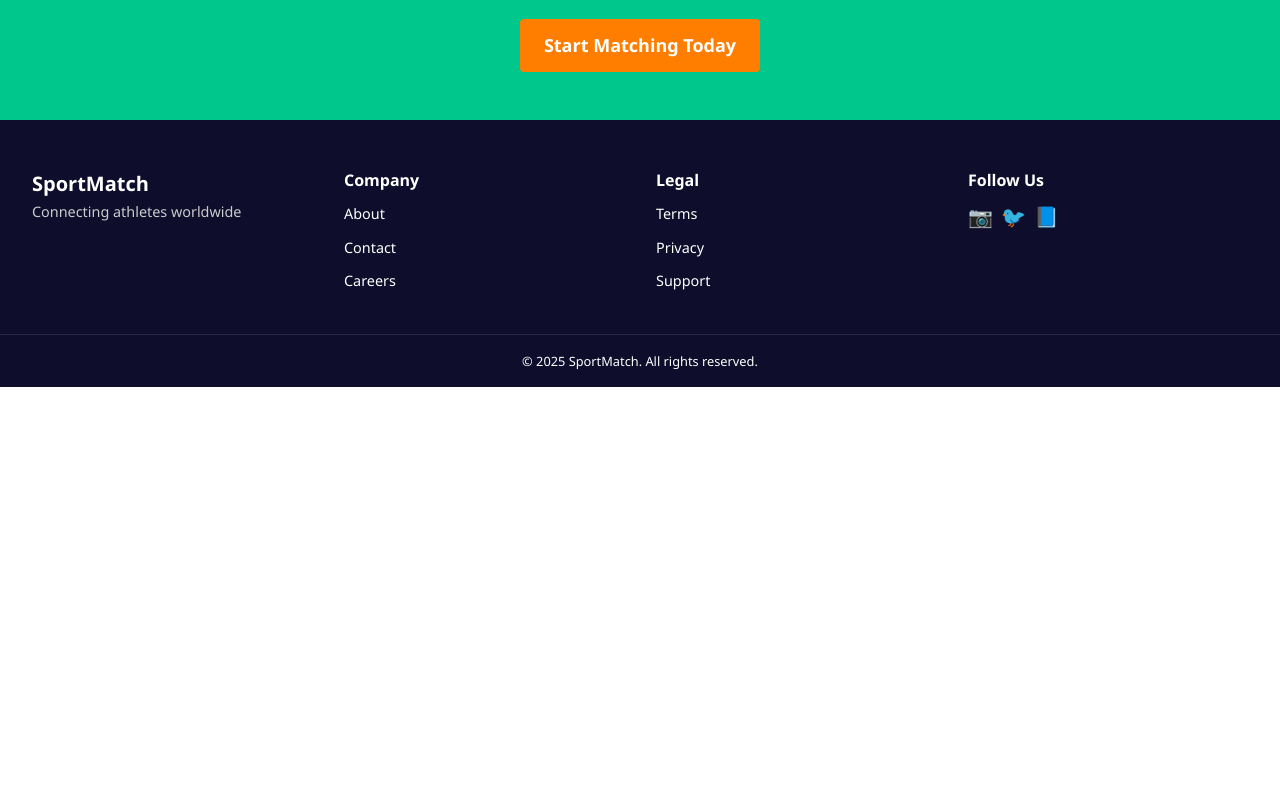
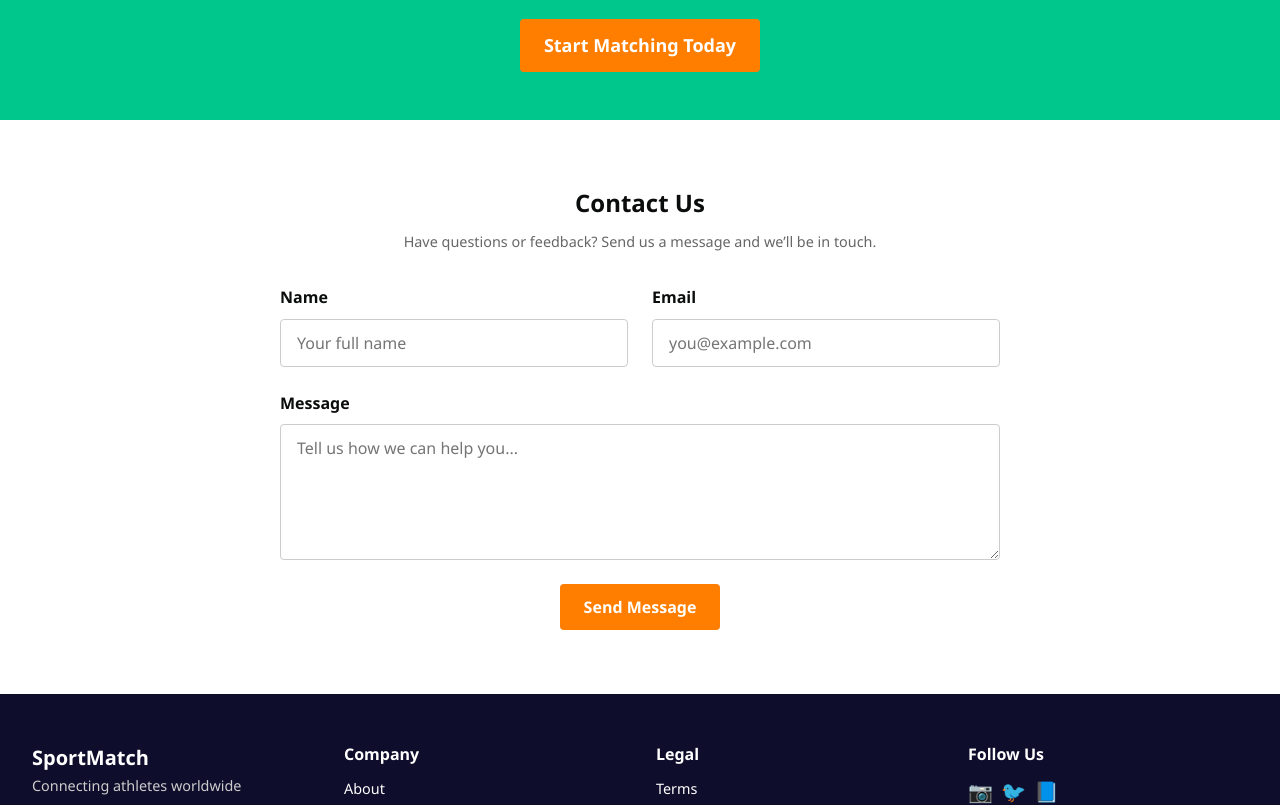
Before and after one commit to AET-DevOps25/team-evil-jenkins, a React (Vite) app in the folder client/: page / in a window 1280 px wide. Shown: the part 1500-2305 px from the top of the page. Before the commit the page ends 1887 px from the top, so only its background shows below. Built offline with nearby package versions, Linux system fonts and the light colour scheme; no server answers.

Commit message:
feat: implement landing page with contact form and notification system

```diff
--- a/client/package.json
+++ b/client/package.json
@@ -13,7 +13,8 @@
     "react": "^19.1.0",
     "react-dom": "^19.1.0",
     "react-router-dom": "^6.23.0",
-    "@auth0/auth0-react": "^2.1.3"
+    "@auth0/auth0-react": "^2.1.3",
+    "prop-types": "^15.8.1"
   },
   "devDependencies": {
     "@eslint/js": "^9.29.0",
--- /dev/null
+++ b/client/src/components/ContactSection.jsx
@@ -0,0 +1,76 @@
+import React, { useState } from 'react';
+import { useNotification } from '../contexts/NotificationContext';
+import '../styles/LandingPage.css';
+
+const ContactSection = () => {
+  const { notify } = useNotification();
+  const [formData, setFormData] = useState({ name: '', email: '', message: '' });
+
+  const handleChange = (e) => {
+    const { name, value } = e.target;
+    setFormData((prev) => ({ ...prev, [name]: value }));
+  };
+
+  const handleSubmit = (e) => {
+    e.preventDefault();
+    // Here you can integrate with backend / email service.
+    notify({ type: 'success', message: 'Thanks for reaching out! We will get back to you shortly.' });
+    setFormData({ name: '', email: '', message: '' });
+  };
+
+  return (
+    <section className="contact-section" id="contact">
+      <div className="container">
+        <h2 className="section-title">Contact Us</h2>
+        <p className="subtitle">Have questions or feedback? Send us a message and we’ll be in touch.</p>
+
+        <form className="contact-form" onSubmit={handleSubmit} noValidate>
+          <div className="form-group">
+            <label htmlFor="name">Name</label>
+            <input
+              type="text"
+              id="name"
+              name="name"
+              value={formData.name}
+              onChange={handleChange}
+              required
+              placeholder="Your full name"
+            />
+          </div>
+
+          <div className="form-group">
+            <label htmlFor="email">Email</label>
+            <input
+              type="email"
+              id="email"
+              name="email"
+              value={formData.email}
+              onChange={handleChange}
+              required
+              placeholder="you@example.com"
+            />
+          </div>
+
+          <div className="form-group full-width">
+            <label htmlFor="message">Message</label>
+            <textarea
+              id="message"
+              name="message"
+              rows="5"
+              value={formData.message}
+              onChange={handleChange}
+              required
+              placeholder="Tell us how we can help you..."
+            />
+          </div>
+
+          <button type="submit" className="btn btn-primary">
+            Send Message
+          </button>
+        </form>
+      </div>
+    </section>
+  );
+};
+
+export default ContactSection;
--- a/client/src/components/Header.jsx
+++ b/client/src/components/Header.jsx
@@ -55,7 +55,7 @@ const Header = () => {
                 {isAuthenticated ? (
                     <div className="auth-links">
                         <button className="icon-btn" aria-label="Notifications">
-                            <img src="/images/icon-bell.svg" alt="Bell" />
+                            {/* <img src="/images/icon-bell.svg" alt="Bell" /> */}
                         </button>
                         {user?.picture && (
                             <img
@@ -63,12 +63,13 @@ const Header = () => {
                                 alt={user.name}
                                 className="avatar-small"
                                 style={{ width: 32, height: 32, borderRadius: '50%' }}
+                                onClick={() => navigate('/profile')}
                             />
-                        )}                        <button onClick={() => logout({ returnTo: window.location.origin })} className="btn btn-tertiary">Log out</button>
+                        )}                        <button onClick={() => logout({ returnTo: window.location.origin })} className="btn btn-secondary">Log out</button>
                     </div>
                 ) : (
                     <div className="auth-links">
-                        <button onClick={() => loginWithRedirect()} className="signin">Sign In</button>
+                        <button onClick={() => loginWithRedirect()} className="btn btn-secondary">Login/Sign Up</button>
                         <button onClick={() => loginWithRedirect({ screen_hint: 'signup' })} className="btn btn-secondary">Get Started</button>
                     </div>
                 )}
--- /dev/null
+++ b/client/src/components/Notification.jsx
@@ -0,0 +1,26 @@
+import React from 'react';
+import PropTypes from 'prop-types';
+import '../styles/Notification.css';
+
+const icons = {
+  success: '✔️',
+  error: '❌',
+  warning: '⚠️',
+  info: 'ℹ️',
+};
+
+const Notification = ({ type = 'info', message, onClose }) => (
+  <div className={`notification toast-${type}`} role="alert" aria-live="assertive">
+    <span className="icon" aria-hidden="true">{icons[type]}</span>
+    <span className="message">{message}</span>
+    <button className="close-btn" onClick={onClose} aria-label="Dismiss notification">×</button>
+  </div>
+);
+
+Notification.propTypes = {
+  type: PropTypes.oneOf(['success', 'error', 'warning', 'info']),
+  message: PropTypes.string.isRequired,
+  onClose: PropTypes.func.isRequired,
+};
+
+export default Notification;
--- /dev/null
+++ b/client/src/contexts/NotificationContext.jsx
@@ -0,0 +1,55 @@
+import React, { createContext, useCallback, useContext, useEffect, useRef, useState } from 'react';
+import Notification from '../components/Notification';
+
+const NotificationContext = createContext({ /* default */ });
+
+export const useNotification = () => useContext(NotificationContext);
+
+let idCounter = 0;
+
+export const NotificationProvider = ({ children }) => {
+  const [toasts, setToasts] = useState([]);
+  const timersRef = useRef({});
+
+  const removeToast = useCallback((id) => {
+    setToasts((prev) => prev.filter((t) => t.id !== id));
+    if (timersRef.current[id]) {
+      clearTimeout(timersRef.current[id]);
+      delete timersRef.current[id];
+    }
+  }, []);
+
+  const notify = useCallback(({
+    type = 'info',
+    message = '',
+    duration = 4000,
+  }) => {
+    const id = ++idCounter;
+    setToasts((prev) => [...prev, { id, type, message }]);
+    timersRef.current[id] = setTimeout(() => removeToast(id), duration);
+  }, [removeToast]);
+
+  // Clean up on unmount
+  useEffect(() => () => {
+    Object.values(timersRef.current).forEach(clearTimeout);
+  }, []);
+
+  return (
+    <NotificationContext.Provider value={{ notify }}>
+      {children}
+      {/* Toast container */}
+      <div className="notification-container">
+        {toasts.map((toast) => (
+          <Notification
+            key={toast.id}
+            type={toast.type}
+            message={toast.message}
+            onClose={() => removeToast(toast.id)}
+          />
+        ))}
+      </div>
+    </NotificationContext.Provider>
+  );
+};
+
+export default NotificationContext;
--- a/client/src/pages/LandingPage.jsx
+++ b/client/src/pages/LandingPage.jsx
@@ -3,6 +3,7 @@ import Header from '../components/Header';
 import HeroSection from '../components/HeroSection';
 import HowItWorks from '../components/HowItWorks';
 import Testimonials from '../components/Testimonials';
+import ContactSection from '../components/ContactSection';
 import CTASection from '../components/CTASection';
 import Footer from '../components/Footer';
 
@@ -15,6 +16,7 @@ const LandingPage = () => {
         <HowItWorks />
         <Testimonials />
         <CTASection />
+        <ContactSection />
       </main>
       <Footer />
     </>
--- a/client/src/styles/LandingPage.css
+++ b/client/src/styles/LandingPage.css
@@ -54,8 +54,8 @@ body {
 }
 
 .btn-outline {
-    border: 2px solid var(--text-light);
-    color: var(--text-light);
+    border: 2px solid var(--text-dark);
+    color: var(--text-dark);
 }
 
 .btn-lg {
@@ -248,6 +248,64 @@ body {
     color: #666;
 }
 
+/* Contact Section */
+.contact-section {
+    padding: 4rem 0;
+}
+
+.contact-section .section-title {
+    text-align: center;
+    margin-bottom: 0.5rem;
+}
+
+.contact-section .subtitle {
+    text-align: center;
+    margin-bottom: 2rem;
+    color: #666;
+}
+
+.contact-form {
+    max-width: 720px;
+    margin: 0 auto;
+    display: grid;
+    grid-template-columns: repeat(auto-fit, minmax(260px, 1fr));
+    gap: 1.5rem;
+}
+
+.form-group {
+    display: flex;
+    flex-direction: column;
+}
+
+.form-group.full-width {
+    grid-column: 1 / -1;
+}
+
+.form-group label {
+    font-weight: 600;
+    margin-bottom: 0.5rem;
+}
+
+.form-group input,
+.form-group textarea {
+    padding: 0.75rem 1rem;
+    border: 1px solid #ccc;
+    border-radius: 4px;
+    font-size: 1rem;
+}
+
+.form-group input:focus,
+.form-group textarea:focus {
+    outline: none;
+    border-color: var(--primary);
+    box-shadow: 0 0 0 2px rgba(255, 126, 0, 0.25);
+}
+
+.contact-form .btn {
+    grid-column: 1 / -1;
+    justify-self: center;
+}
+
 /* CTA Section */
 .cta-section {
     padding: 3rem 0;
--- /dev/null
+++ b/client/src/styles/Notification.css
@@ -0,0 +1,55 @@
+/* Container to stack notifications */
+.notification-container {
+  position: fixed;
+  top: 1rem;
+  right: 1rem;
+  display: flex;
+  flex-direction: column;
+  gap: 0.75rem;
+  z-index: 9999;
+}
+
+/* Toast base style */
+.notification {
+  display: flex;
+  align-items: center;
+  min-width: 260px;
+  max-width: 320px;
+  padding: 0.75rem 1rem;
+  border-radius: 6px;
+  box-shadow: 0 4px 10px rgba(0, 0, 0, 0.1);
+  color: #fff;
+  font-size: 0.9rem;
+  animation: slide-in 0.35s ease-out forwards;
+}
+
+.notification .icon {
+  margin-right: 0.5rem;
+  font-size: 1.25rem;
+}
+
+.notification .message {
+  flex: 1;
+}
+
+.notification .close-btn {
+  background: transparent;
+  border: none;
+  color: inherit;
+  font-size: 1.1rem;
+  cursor: pointer;
+  padding: 0 0.25rem;
+  line-height: 1;
+}
+
+/* Color variations */
+.toast-success { background: #2e7d32; }
+.toast-error   { background: #c62828; }
+.toast-warning { background: #ef6c00; }
+.toast-info    { background: #1565c0; }
+
+/* Slide-in animation */
+@keyframes slide-in {
+  0%   { opacity: 0; transform: translateX(100%); }
+  100% { opacity: 1; transform: translateX(0); }
+}
```
Also changed, not shown: client/src/main.jsx (+6 -2 lines), 2 other files (tests, documents, lock files or other folders).
